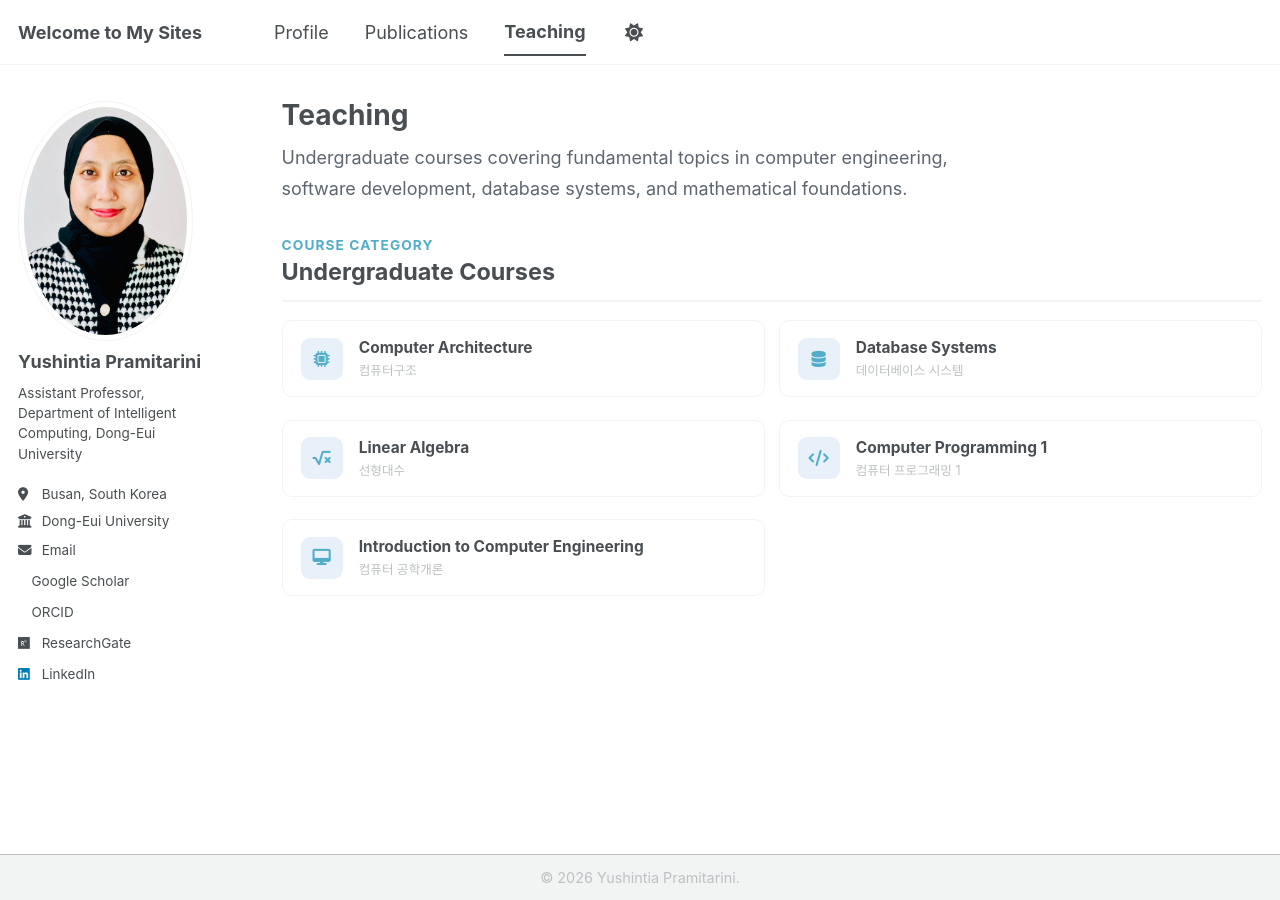
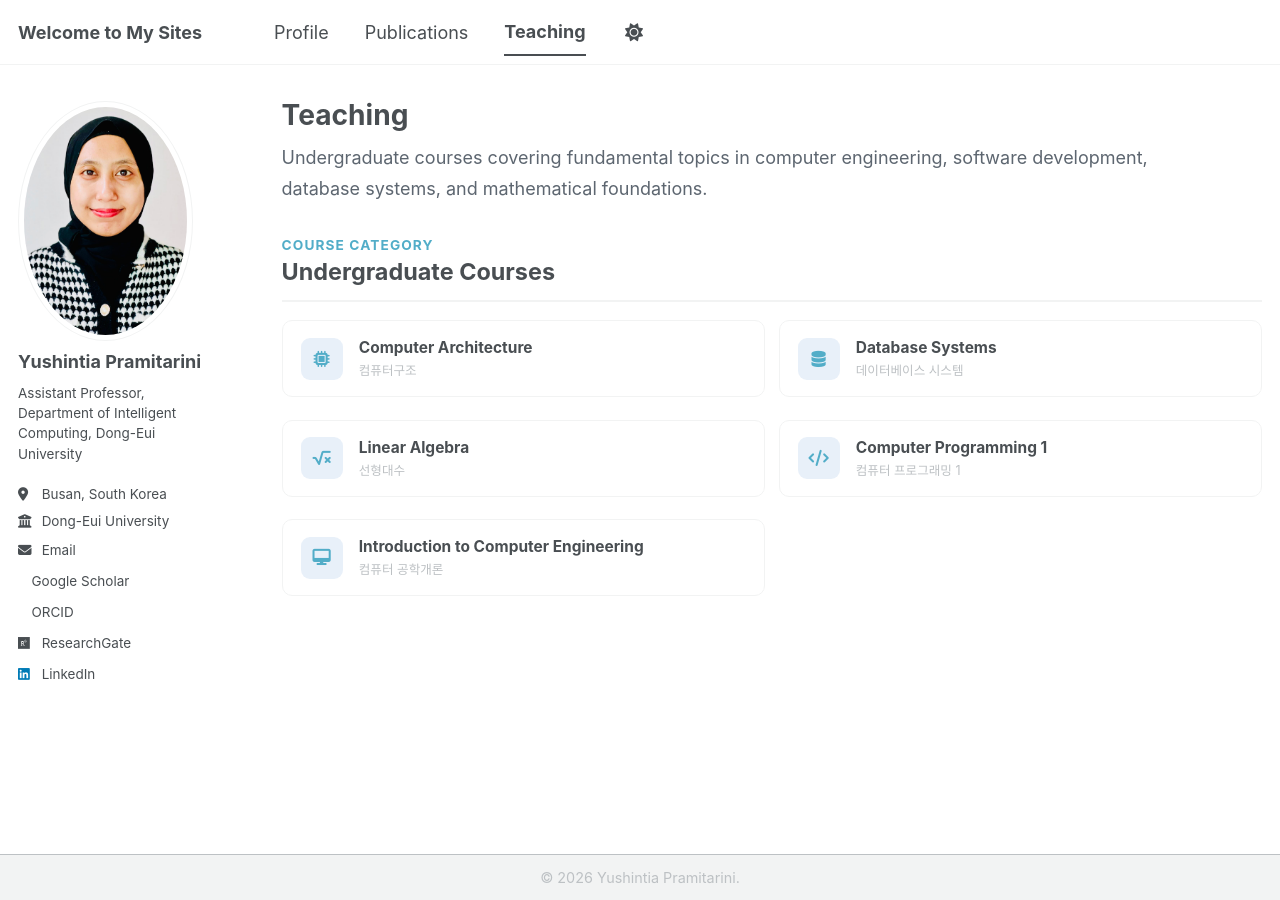
Before and after one commit to yushintia/yushintia.github.io, a Jekyll site: the page built from _pages/teaching.html, in a window 1280 px wide. Built offline with Jekyll 4.4.1, drawn with Linux system fonts in a browser that asks for light colours; a style sheet for code colours, icons or effects is not loaded.

Commit message:
Increase max-width of paragraph in main.scss

```diff
--- a/assets/css/main.scss
+++ b/assets/css/main.scss
@@ -524,7 +524,7 @@
 
   p {
    margin: 0;
-   max-width: 720px;
+   max-width: 920px;
    color: #5d6670;
    font-size: 1rem;
    font-weight: 400;
```
